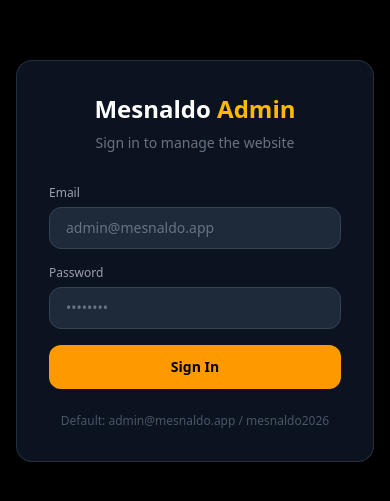
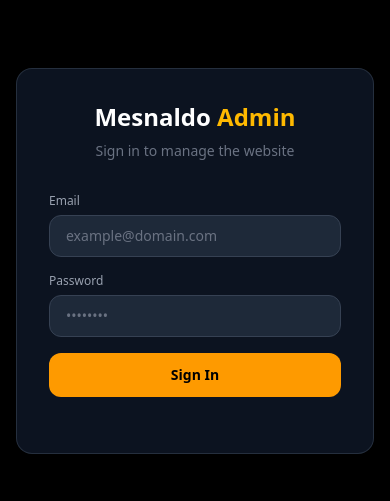
Before and after one commit to hafrath-v8/mesnaldo, a Next.js app: page /admin/login in a window 390 px wide. Shown: the part 161-662 px from the top of the page. Built offline with nearby package versions, Linux system fonts and the light colour scheme.

Commit message:
Add honours page, mobile admin sidebar, SEO improvements

```diff
--- a/pages/admin/login.tsx
+++ b/pages/admin/login.tsx
@@ -17,7 +17,7 @@ export default function AdminLogin() {
     setError("")
 
     // Simple authentication - replace with Supabase Auth later
-    if (email === "admin@mesnaldo.app" && password === "mesnaldo2026") {
+    if (email === "admin@hafrath.app" && password === "parrotbeak") {
       localStorage.setItem("admin_auth", "true")
       router.push("/admin")
     } else {
@@ -51,7 +51,7 @@ export default function AdminLogin() {
             <div>
               <label className="text-xs text-gray-400 mb-1.5 block font-medium">Email</label>
               <input type="email" required value={email} onChange={(e) => setEmail(e.target.value)}
-                placeholder="admin@mesnaldo.app"
+                placeholder="example@domain.com"
                 className="w-full bg-gray-800 border border-gray-700 rounded-xl px-4 py-2.5 text-sm text-white placeholder-gray-500 focus:outline-none focus:border-gray-500" />
             </div>
             <div>
@@ -67,7 +67,7 @@ export default function AdminLogin() {
           </form>
 
           <p className="text-center text-xs text-gray-600 mt-6">
-            Default: admin@mesnaldo.app / mesnaldo2026
+
           </p>
         </motion.div>
       </div>
```
